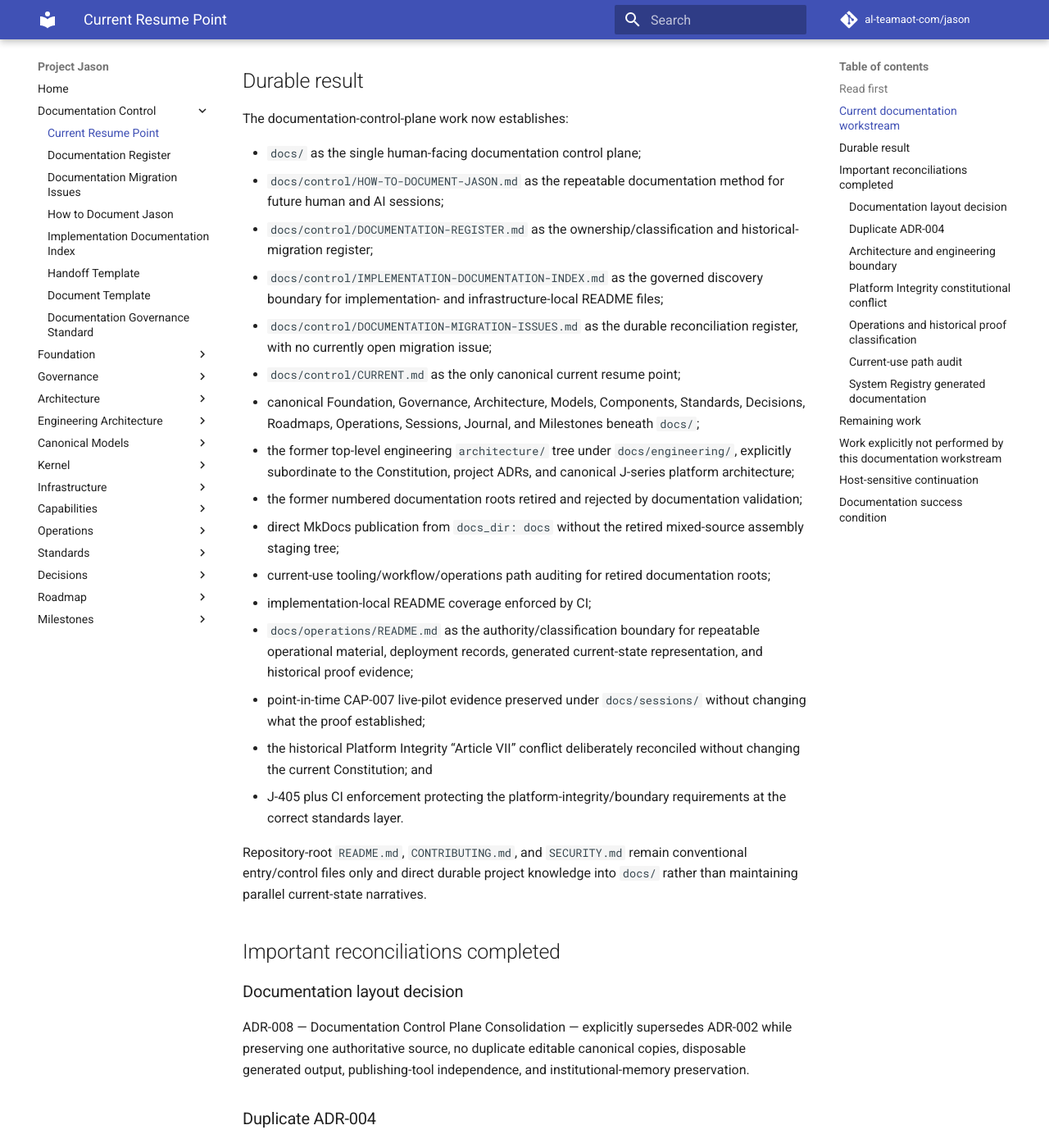
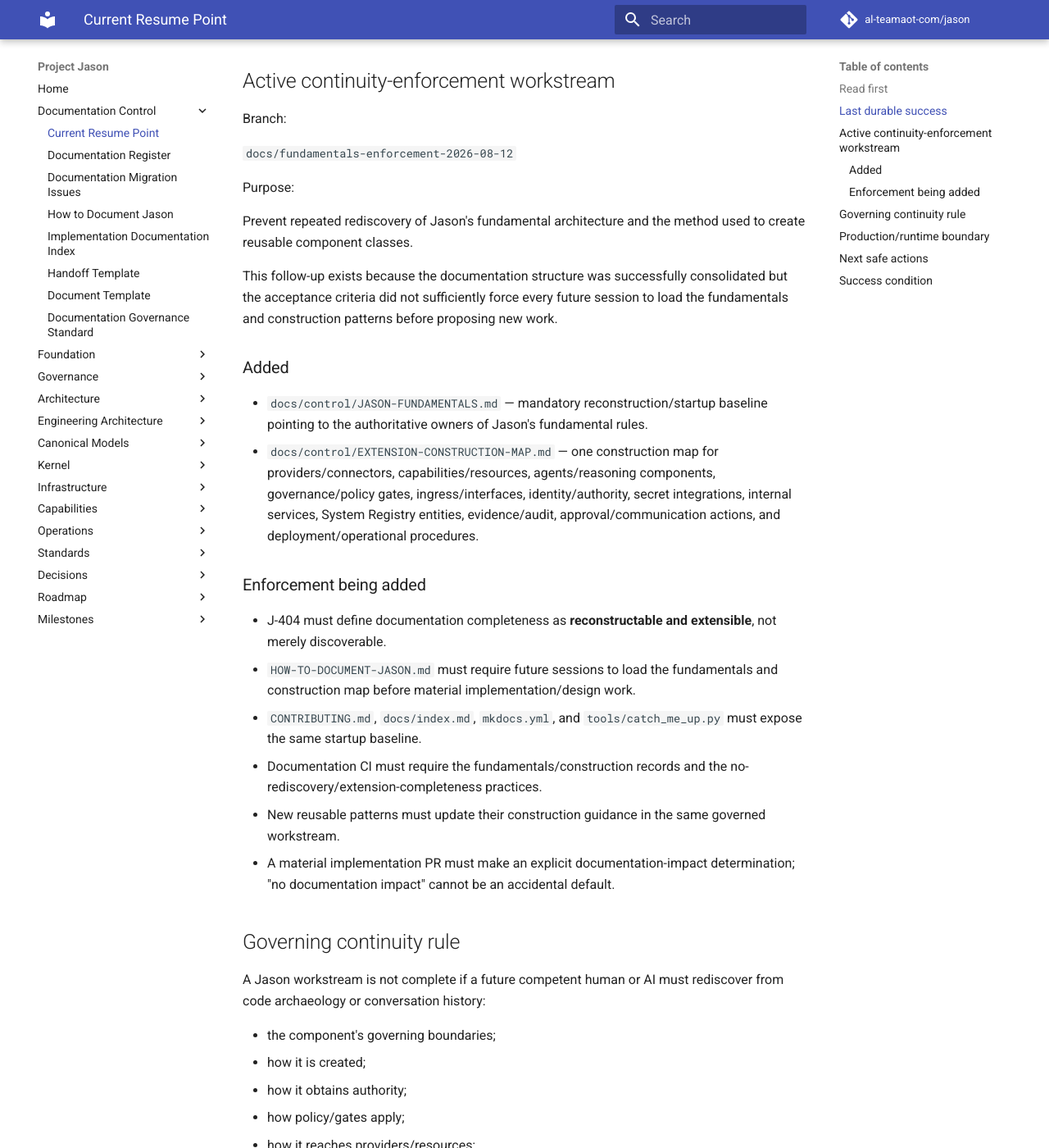
Before and after one commit to al-teamaot-com/jason, an MkDocs documentation site: the page built from docs/control/CURRENT.md, in a window 1280 px wide and 1400 px high, scrolled down 1240 px. Shown: the whole window at 82% size. Built offline with MkDocs 1.6.1 and Material for MkDocs 9.7.7, drawn with Linux system fonts in a browser that asks for light colours; comment, search, counter and statistics services are not loaded; some of the changed text lies outside the part shown.

Commit message:
Refresh current resume point after documentation merge

```diff
--- a/docs/control/CURRENT.md
+++ b/docs/control/CURRENT.md
@@ -1,7 +1,7 @@
 # Project Jason — Current Resume Point
 
-**Updated:** 2026-08-11
-**Status:** Documentation consolidation and reconciliation complete; documentation-control validation and strict MkDocs are green; final broader CI and PR/base readiness review remain
+**Updated:** 2026-08-12
+**Status:** Documentation control-plane consolidation is merged. Continuity-enforcement follow-up is active to prevent future sessions from rediscovering Jason fundamentals or reusable construction patterns.
 **Canonical purpose:** Human-readable resume point for current work. Production/runtime facts must still be established from current Git, the System Registry, and fresh host evidence when required.
 
 ## Read first
@@ -9,134 +9,85 @@
 A future session resuming Project Jason should read, in order:
 
 1. `docs/index.md`
-2. this file
-3. `docs/control/DOCUMENTATION-REGISTER.md`
-4. `docs/control/HOW-TO-DOCUMENT-JASON.md`
-5. `docs/control/IMPLEMENTATION-DOCUMENTATION-INDEX.md` when implementation-local guidance is relevant
-6. `docs/control/DOCUMENTATION-MIGRATION-ISSUES.md` when documentation authority or historical paths matter
-7. `docs/standards/J-405-Platform-Integrity-and-Boundary-Enforcement.md` when platform boundary or bypass rules matter
-8. `docs/operations/README.md` for the procedure/deployment/generated-state/evidence boundary
-9. the governing architecture/ADR/runbook/component/engineering records for the intended workstream
-10. current GitHub state and System Registry/host evidence before asserting live production state
+2. `docs/control/JASON-FUNDAMENTALS.md`
+3. this file
+4. `docs/control/EXTENSION-CONSTRUCTION-MAP.md` when creating/changing a Jason component or reusable pattern
+5. `docs/control/DOCUMENTATION-REGISTER.md`
+6. `docs/control/HOW-TO-DOCUMENT-JASON.md`
+7. the governing architecture/ADR/component/standard/runbook/engineering records for the workstream
+8. current GitHub state and System Registry/host evidence before asserting live production state
 
-## Current documentation workstream
+Conversation memory is context only. It is not authority and must not be used to reconstruct fundamentals that already have durable owners.
 
-The active documentation-standardization branch is:
+## Last durable success
 
-`docs/documentation-standardization-2026-08-11`
+PR #161 — **Standardize Project Jason documentation control plane** — was merged into `feature/jason-runtime-service` on 2026-08-12.
 
-Draft PR:
+The target branch was observed at GitHub-verified merge commit:
 
-`#161 — Standardize Project Jason documentation control plane`
+`39add8b61a94f604fd8e4b66c7e893d104f26775`
 
-The base branch most recently observed is `feature/jason-runtime-service` at commit `28719135e25639c48b5cce847ff83b6e4825d502`. This SHA is a last-observed Git fact only; refetch the base immediately before final PR readiness or merge decisions.
+That merge established `docs/` as Jason's single human-facing documentation control plane, J-404 documentation governance, J-405 platform-integrity/boundary enforcement, documentation path/control validation, operations/evidence classification, and the canonical current-work mechanism.
 
-## Durable result
+Refetch Git before relying on this SHA for any future write or deployment decision.
 
-The documentation-control-plane work now establishes:
+## Active continuity-enforcement workstream
 
-- `docs/` as the single human-facing documentation control plane;
-- `docs/control/HOW-TO-DOCUMENT-JASON.md` as the repeatable documentation method for future human and AI sessions;
-- `docs/control/DOCUMENTATION-REGISTER.md` as the ownership/classification and historical-migration register;
-- `docs/control/IMPLEMENTATION-DOCUMENTATION-INDEX.md` as the governed discovery boundary for implementation- and infrastructure-local README files;
-- `docs/control/DOCUMENTATION-MIGRATION-ISSUES.md` as the durable reconciliation register, with no currently open migration issue;
-- `docs/control/CURRENT.md` as the only canonical current resume point;
-- canonical Foundation, Governance, Architecture, Models, Components, Standards, Decisions, Roadmaps, Operations, Sessions, Journal, and Milestones beneath `docs/`;
-- the former top-level engineering `architecture/` tree under `docs/engineering/`, explicitly subordinate to the Constitution, project ADRs, and canonical J-series platform architecture;
-- the former numbered documentation roots retired and rejected by documentation validation;
-- direct MkDocs publication from `docs_dir: docs` without the retired mixed-source assembly staging tree;
-- current-use tooling/workflow/operations path auditing for retired documentation roots;
-- implementation-local README coverage enforced by CI;
-- `docs/operations/README.md` as the authority/classification boundary for repeatable operational material, deployment records, generated current-state representation, and historical proof evidence;
-- point-in-time CAP-007 live-pilot evidence preserved under `docs/sessions/` without changing what the proof established;
-- the historical Platform Integrity “Article VII” conflict deliberately reconciled without changing the current Constitution; and
-- J-405 plus CI enforcement protecting the platform-integrity/boundary requirements at the correct standards layer.
+Branch:
 
-Repository-root `README.md`, `CONTRIBUTING.md`, and `SECURITY.md` remain conventional entry/control files only and direct durable project knowledge into `docs/` rather than maintaining parallel current-state narratives.
+`docs/fundamentals-enforcement-2026-08-12`
 
-## Important reconciliations completed
+Purpose:
 
-### Documentation layout decision
+Prevent repeated rediscovery of Jason's fundamental architecture and the method used to create reusable component classes.
 
-ADR-008 — Documentation Control Plane Consolidation — explicitly supersedes ADR-002 while preserving one authoritative source, no duplicate editable canonical copies, disposable generated output, publishing-tool independence, and institutional-memory preservation.
+This follow-up exists because the documentation structure was successfully consolidated but the acceptance criteria did not sufficiently force every future session to load the fundamentals and construction patterns before proposing new work.
 
-### Duplicate ADR-004
+### Added
 
-Datto RMM Managed-Device Authority retains ADR-004. Teams proactive messaging is corrected to ADR-007, with the identifier correction recorded as non-semantic.
+- `docs/control/JASON-FUNDAMENTALS.md` — mandatory reconstruction/startup baseline pointing to the authoritative owners of Jason's fundamental rules.
+- `docs/control/EXTENSION-CONSTRUCTION-MAP.md` — one construction map for providers/connectors, capabilities/resources, agents/reasoning components, governance/policy gates, ingress/interfaces, identity/authority, secret integrations, internal services, System Registry entities, evidence/audit, approval/communication actions, and deployment/operational procedures.
 
-### Architecture and engineering boundary
+### Enforcement being added
 
-`docs/architecture/README.md` defines J-100 through J-103 as canonical platform-architecture owners for their named subjects. `docs/engineering/README.md` defines the detailed engineering tree as subordinate implementation engineering. JIS, engineering-ADR, and provider landing pages preserve that authority boundary and make the tree navigable.
+- J-404 must define documentation completeness as **reconstructable and extensible**, not merely discoverable.
+- `HOW-TO-DOCUMENT-JASON.md` must require future sessions to load the fundamentals and construction map before material implementation/design work.
+- `CONTRIBUTING.md`, `docs/index.md`, `mkdocs.yml`, and `tools/catch_me_up.py` must expose the same startup baseline.
+- Documentation CI must require the fundamentals/construction records and the no-rediscovery/extension-completeness practices.
+- New reusable patterns must update their construction guidance in the same governed workstream.
+- A material implementation PR must make an explicit documentation-impact determination; "no documentation impact" cannot be an accidental default.
 
-### Platform Integrity constitutional conflict
+## Governing continuity rule
 
-The historical Platform Integrity record formerly labeled itself an approved constitutional Article VII, while the authoritative J-002 Constitution defines Article VII as **Knowledge as an Asset**.
+A Jason workstream is not complete if a future competent human or AI must rediscover from code archaeology or conversation history:
 
-The deliberate governance disposition is complete:
+- the component's governing boundaries;
+- how it is created;
+- how it obtains authority;
+- how policy/gates apply;
+- how it reaches providers/resources;
+- how secrets/evidence/audit work;
+- how it is registered, tested, deployed, verified, rolled back, deprecated, or retired; or
+- which existing governed pattern should be reused.
 
-- J-002 and its Article VII remain unchanged;
-- the original Platform Integrity text is preserved at `docs/archive/governance/ARTICLE_VII_PLATFORM_INTEGRITY-Historical.md` as historical/superseded evidence;
-- `docs/standards/J-405-Platform-Integrity-and-Boundary-Enforcement.md` owns the durable platform-integrity requirements beneath the Constitution;
-- J-405 preserves central orchestration, approved platform contracts, prohibited bypasses, secrets/workload-identity boundaries, policy/provider separation, client isolation, integrate-before-innovate, governed exceptions, and production-readiness enforcement; and
-- documentation CI fails if the historical file reappears as current governance authority or if the J-405/archive reconciliation disappears.
+When a missing prerequisite has to be rediscovered, that is a documentation defect and the durable construction guidance must be corrected before the workstream closes.
 
-MIG-DOC-003 is resolved.
+## Production/runtime boundary
 
-### Operations and historical proof classification
+This documentation workstream does **not** claim or modify current production runtime state.
 
-`docs/operations/README.md` defines the rule:
+No production container, OpenClaw bridge, Jason runtime, provider credential, System Registry lifecycle state, authority grant, or host configuration is changed by this workstream.
 
-- reusable procedures/runbooks/checklists remain in `docs/operations/`;
-- deployment/bootstrap records may remain operational records but are not substitutes for observed runtime state;
-- `System-Registry-Current-Operational-State.md` is a generated human view derived from System Registry structured truth;
-- point-in-time host proofs, pilot evidence, and reconciliation evidence belong in `docs/sessions/`; and
-- classification changes do not rewrite what historical evidence established.
+The prior live Teams/System Registry troubleshooting work remains host-sensitive. Resume it only from fresh Git, ingress/orchestration evidence, and System Registry/host verification when an operator is present.
 
-MIG-DOC-005 is resolved/controlled.
+## Next safe actions
 
-### Current-use path audit
+1. Finish the continuity-enforcement edits and CI checks on `docs/fundamentals-enforcement-2026-08-12`.
+2. Run/observe repository validation and strict MkDocs CI.
+3. Refetch `feature/jason-runtime-service` immediately before PR readiness/merge.
+4. Merge only after the continuity controls are green and the branch is reconciled with the current base.
+5. When host work resumes, use the canonical fundamentals/construction map before returning to the live Teams return-path diagnosis.
 
-The final current-use audit is complete and enforced by `tools/validate_documentation_control.py` across `tools/`, `.github/workflows/`, and `docs/operations/`.
+## Success condition
 
-Stale current operator/tool paths were repaired to `docs/control/`, `docs/operations/`, and `docs/sessions/`. The audit also removed the obsolete documentation-assembly instruction from the INF-001 checklist.
-
-One narrow historical compatibility mapping remains intentionally allowed in `tools/system_registry_docs.py`: append-only lifecycle events retain historical `08-Session-Records/...` evidence references and the generator maps them to current `docs/sessions/...` paths without rewriting immutable event history. The validator permits only that exact file/prefix case rather than excluding the file.
-
-The strengthened documentation-control validator and strict MkDocs build both pass. MIG-DOC-007 is resolved.
-
-### System Registry generated documentation
-
-`tools/system_registry_docs.py` generates/checks `docs/operations/System-Registry-Current-Operational-State.md`. Append-only lifecycle events are not rewritten merely because documentation paths move; human rendering may resolve historical evidence references to their migrated `docs/sessions/` path.
-
-## Remaining work
-
-1. Allow the final broader `Validate Jason` and targeted PR workflows to finish after the closeout-record updates.
-2. Refetch `feature/jason-runtime-service` and PR #161 immediately before changing PR readiness state.
-3. Confirm the PR synthetic merge remains clean against the latest base and all required CI is green.
-4. If those checks remain clean, PR #161 is ready to leave draft for final review. No unresolved documentation migration or constitutional disposition remains.
-
-## Work explicitly not performed by this documentation workstream
-
-No production container, OpenClaw bridge, Jason runtime, provider credential, System Registry lifecycle state, authority grant, or host configuration is changed by this documentation-standardization work.
-
-This record does not claim the latest production runtime state. If another workstream has advanced runtime development, reconcile current Git/System Registry/host evidence before continuing host-sensitive work.
-
-## Host-sensitive continuation
-
-Live Teams/OpenClaw/Jason work is outside the authority of this documentation cleanup. A future host session must use fresh ingress/orchestration/System Registry evidence rather than this document or conversational memory to determine current runtime state.
-
-## Documentation success condition
-
-The documentation control plane is structurally and semantically complete when the final PR validation remains green against the current base.
-
-Ongoing documentation governance is successful when:
-
-- each material fact has one authoritative owner;
-- current operational topology comes from System Registry structured truth rather than narrative duplication;
-- future sessions consistently use `docs/control/HOW-TO-DOCUMENT-JASON.md`;
-- implementation-local documentation is indexed and bounded as supporting material;
-- historical proofs remain evidence rather than current-state authority;
-- constitutional/governance conflicts are deliberately reconciled rather than silently normalized;
-- current-use references cannot drift back to retired documentation roots unnoticed;
-- documentation remains indexed, portable, versioned, and provider/tool independent; and
-- a future contributor can reconstruct Jason's governance, architecture, engineering boundaries, operating method, proof history, and safe next action without access to chat history.
+This workstream is complete when a future session can begin from `docs/index.md` → `JASON-FUNDAMENTALS.md` → `CURRENT.md` → `EXTENSION-CONSTRUCTION-MAP.md`, locate the authoritative records for a component class, and extend Jason without re-deriving its fundamental architecture from previous chats or reverse-engineering existing code.
```
